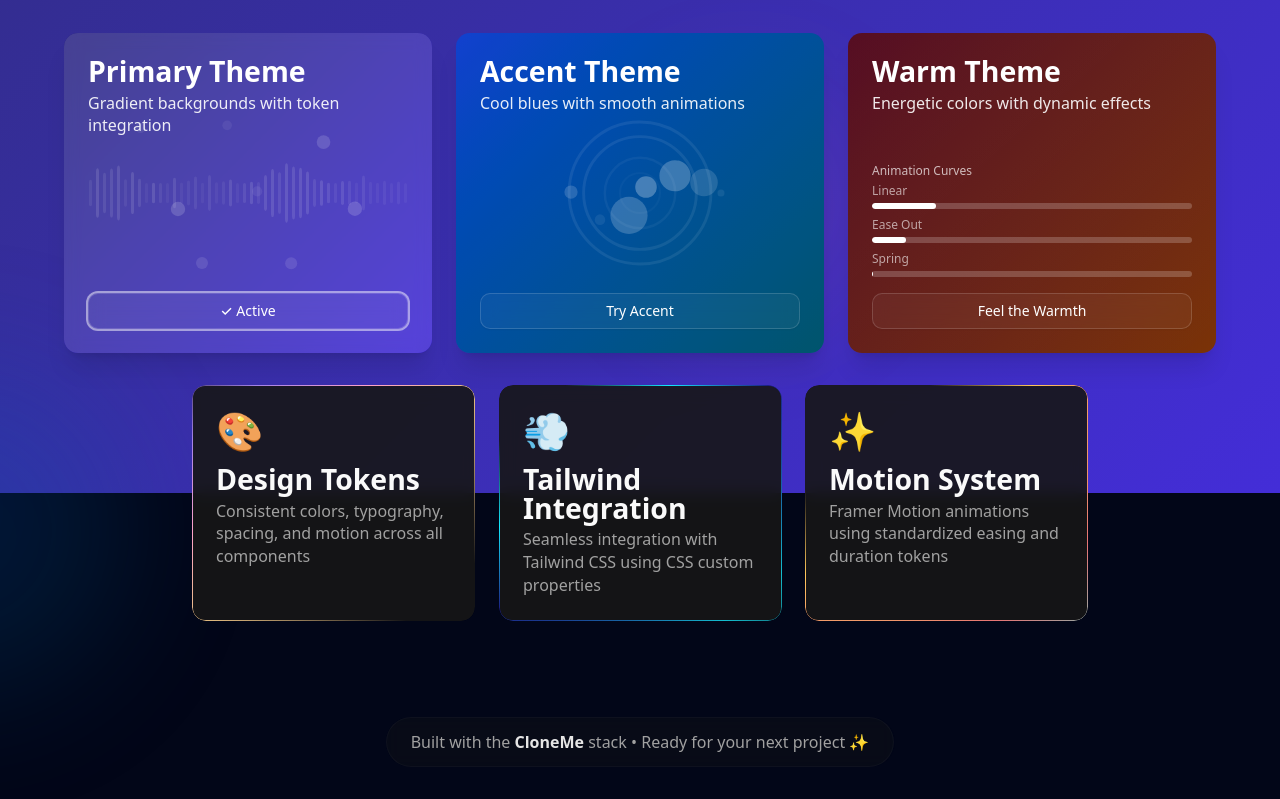
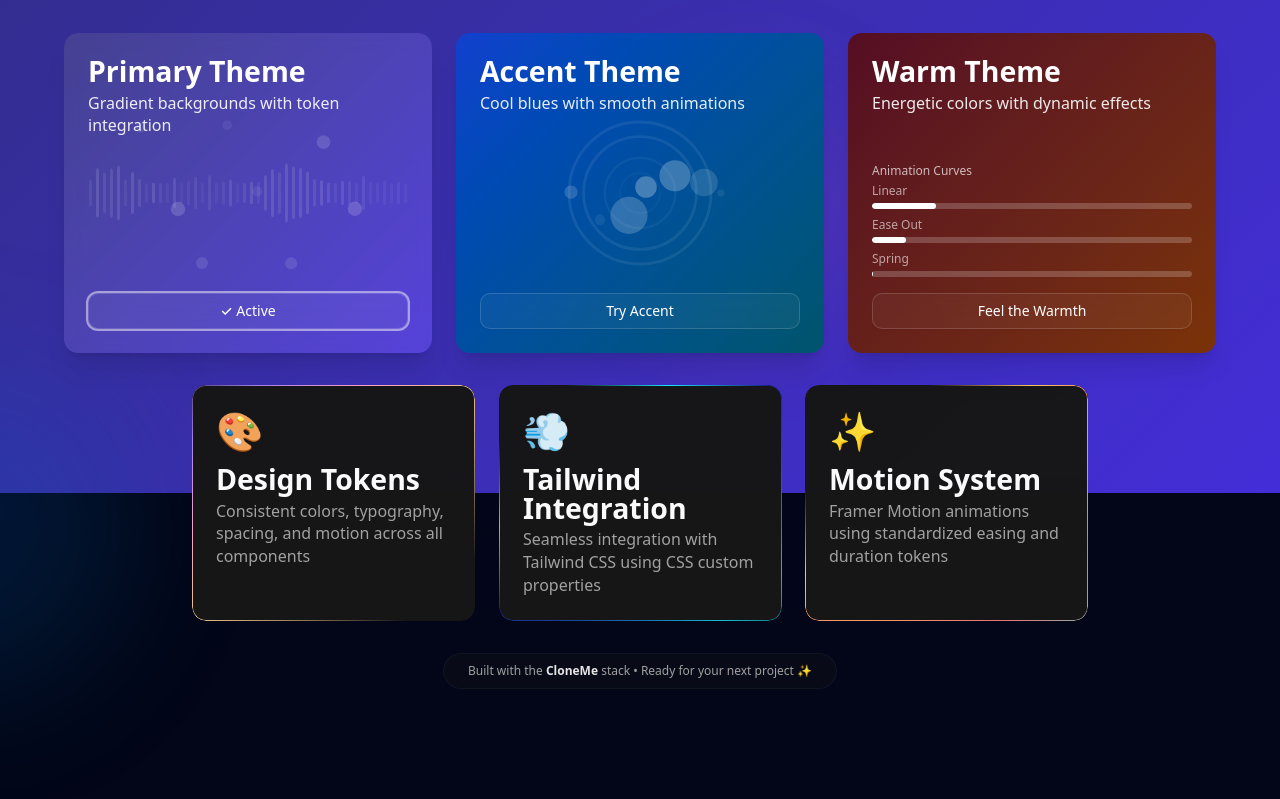
Before and after one commit to BenjiElysium/Clone-Me-Project, a Next.js app: page / in a window 1280 px wide. Shown: the part 307-1106 px from the top of the page. After the commit the page ends 1028 px from the top, so only its background shows below. Built offline with nearby package versions, Linux system fonts and the light colour scheme.

Commit message:
shine border on feature cards 2

```diff
--- a/src/app/page.tsx
+++ b/src/app/page.tsx
@@ -469,17 +469,17 @@ export default function Home() {
               <Card className="h-full shadow-token hover:shadow-token-xl transition-all backdrop-blur-sm bg-card/90 border-0 relative rounded-xl overflow-hidden">
 
                 {/* Shine Border wrapped in -inset-px to avoid seams */}
-                <div className="absolute -inset-px rounded-xl pointer-events-none">
+                <div className="absolute inset-0 rounded-xl overflow-hidden pointer-events-none bg-inherit">
                 <ShineBorder
                   shineColor={
                     index === 0
-                        ? ["var(--shine-tokens-1)", "var(--shine-tokens-2)", "var(--shine-tokens-3)"] // Design Tokens
+                      ? ["var(--shine-tokens-1)", "var(--shine-tokens-2)", "var(--shine-tokens-3)"]
                       : index === 1
-                        ? ["var(--shine-tailwind-1)", "var(--shine-tailwind-2)", "var(--shine-tailwind-3)"] // Tailwind Integration
-                        : ["var(--shine-motion-1)", "var(--shine-motion-2)", "var(--shine-motion-3)"] // Motion System
+                      ? ["var(--shine-tailwind-1)", "var(--shine-tailwind-2)", "var(--shine-tailwind-3)"]
+                      : ["var(--shine-motion-1)", "var(--shine-motion-2)", "var(--shine-motion-3)"]
                   }
                   duration={12 + index * 2}
-                    borderWidth={2}
+                  borderWidth={1}
                 />
               </div>
 
@@ -528,12 +528,12 @@ export default function Home() {
           ease: [0.4, 0, 0.2, 1],
           delay: 1.0
         }}
-        className="mt-16 text-center"
+        className="mt-0 text-center"
       >
-        <div className="backdrop-blur-sm bg-card/30 rounded-full px-6 py-3 border border-border/30">
+        <div className="backdrop-blur-sm bg-card/30 rounded-full px-6 py-2 border border-border/40">
           <p
             className="text-muted-foreground"
-            style={{ fontSize: "var(--s0)" }}
+            style={{ fontSize: "var(--s-1)" }}
           >
             Built with the <span className="text-primary font-semibold">CloneMe</span> stack • Ready for your next project ✨
           </p>
```
Lines whose indentation alone changed are shown as unchanged.
